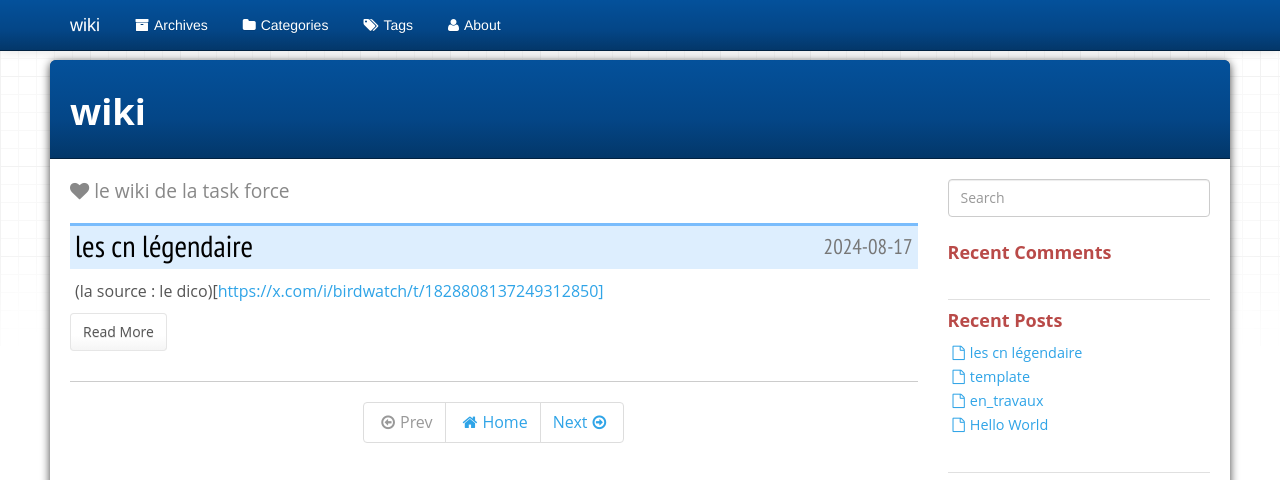
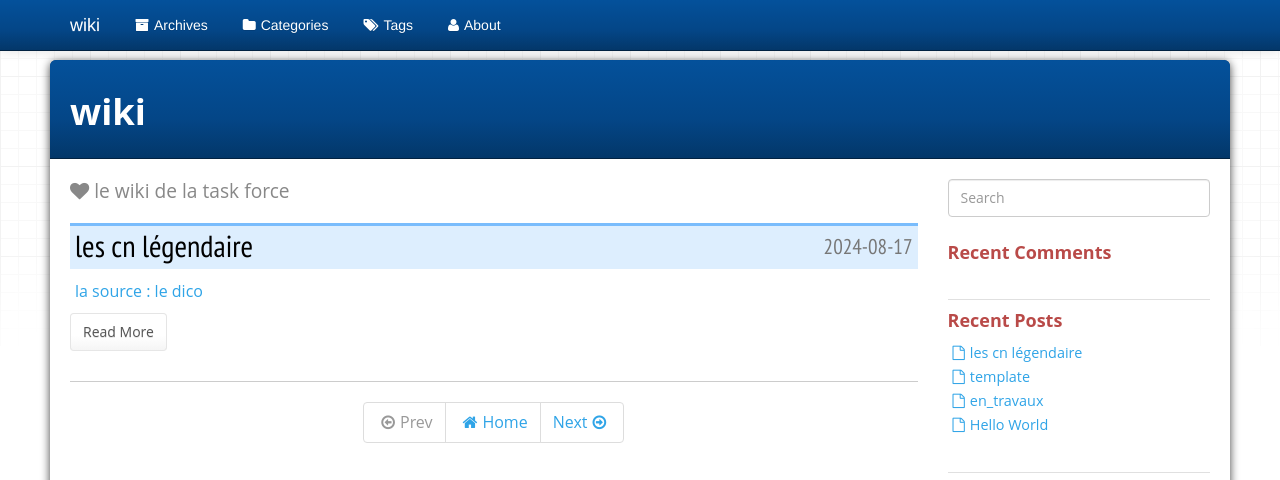
Before and after one commit to task-force-random/guide-osint, a plain HTML site: page index.html in a window 1280 px wide. Shown: the top 480 px of the page. Drawn offline with Linux system fonts and the light colour scheme; files that its build step writes are made by us from their sources; no server answers; files whose address does not match are found by name.

Commit message:
Site updated: 2024-08-29 10:23:34

````diff
--- a/index.html
+++ b/index.html
@@ -151,7 +151,7 @@
   <div class="row">
 
 
-		<p>(la source : le dico)[<a target="_blank" rel="noopener" href="https://x.com/i/birdwatch/t/1828808137249312850]">https://x.com/i/birdwatch/t/1828808137249312850]</a></p>
+		<p><a target="_blank" rel="noopener" href="https://x.com/i/birdwatch/t/1828808137249312850">la source : le dico</a></p>
 
 
 	</div>
--- a/search.json
+++ b/search.json
@@ -1 +1 @@
-[{"title":"les cn légendaire","url":"/wiki/2024/08/17/temp/","content":"(la source : le dico)[https://x.com/i/birdwatch/t/1828808137249312850]"},{"title":"template","url":"/wiki/2024/08/11/template/"},{"title":"en_travaux","url":"/wiki/2024/08/10/en-travaux/","content":"le site est actuelement en travaux"},{"title":"Hello World","url":"/wiki/2024/08/10/hello-world/","content":"Welcome to [Hexo](https://hexo.io/)! This is your very first post. Check [documentation](https://hexo.io/docs/) for more info. If you get any problems when using Hexo, you can find the answer in [troubleshooting](https://hexo.io/docs/troubleshooting.html) or you can ask me on [GitHub](https://github.com/hexojs/hexo/issues).\n\n## Quick Start\n\n### Create a new post\n\n``` bash\n$ hexo new \"My New Post\"\n```\n\nMore info: [Writing](https://hexo.io/docs/writing.html)\n\n### Run server\n\n``` bash\n$ hexo server\n```\n\nMore info: [Server](https://hexo.io/docs/server.html)\n\n### Generate static files\n\n``` bash\n$ hexo generate\n```\n\nMore info: [Generating](https://hexo.io/docs/generating.html)\n\n### Deploy to remote sites\n\n``` bash\n$ hexo deploy\n```\n\nMore info: [Deployment](https://hexo.io/docs/one-command-deployment.html)\n"}]
+[{"title":"les cn légendaire","url":"/wiki/2024/08/17/temp/","content":"[la source : le dico](https://x.com/i/birdwatch/t/1828808137249312850)"},{"title":"template","url":"/wiki/2024/08/11/template/"},{"title":"en_travaux","url":"/wiki/2024/08/10/en-travaux/","content":"le site est actuelement en travaux"},{"title":"Hello World","url":"/wiki/2024/08/10/hello-world/","content":"Welcome to [Hexo](https://hexo.io/)! This is your very first post. Check [documentation](https://hexo.io/docs/) for more info. If you get any problems when using Hexo, you can find the answer in [troubleshooting](https://hexo.io/docs/troubleshooting.html) or you can ask me on [GitHub](https://github.com/hexojs/hexo/issues).\n\n## Quick Start\n\n### Create a new post\n\n``` bash\n$ hexo new \"My New Post\"\n```\n\nMore info: [Writing](https://hexo.io/docs/writing.html)\n\n### Run server\n\n``` bash\n$ hexo server\n```\n\nMore info: [Server](https://hexo.io/docs/server.html)\n\n### Generate static files\n\n``` bash\n$ hexo generate\n```\n\nMore info: [Generating](https://hexo.io/docs/generating.html)\n\n### Deploy to remote sites\n\n``` bash\n$ hexo deploy\n```\n\nMore info: [Deployment](https://hexo.io/docs/one-command-deployment.html)\n"}]
````
Also changed, not shown: 2024/08/17/temp/index.html (+2 -2 lines).
